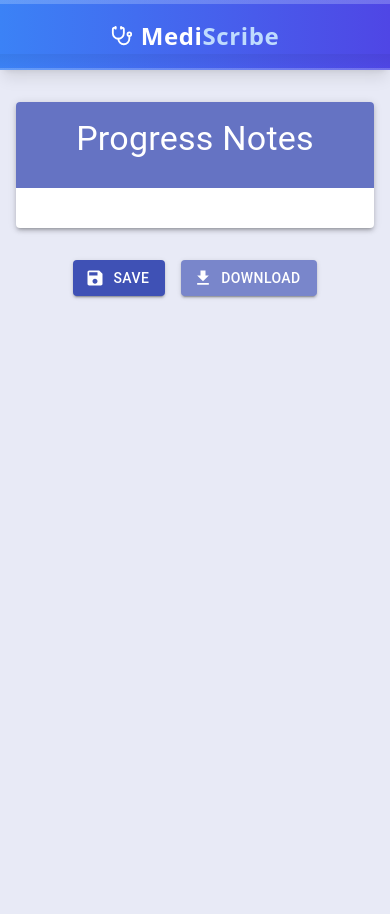
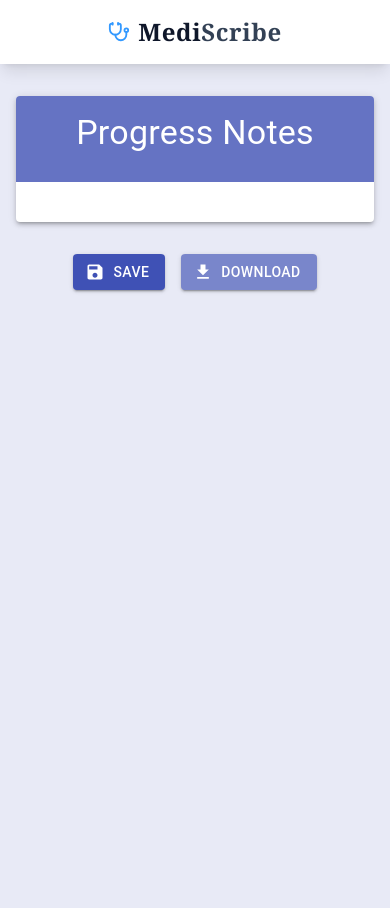
Before and after one commit to BTP-JIO/Dictation-App-for-Healthcare-Business-Final, a React (Vite) app: page /progress in a window 390 px wide. Built offline with nearby package versions, Linux system fonts and the light colour scheme; what @react-pdf/renderer would draw is missing.

Commit message:
feat: microphone with a pulsating effect

```diff
--- a/index.html
+++ b/index.html
@@ -4,7 +4,14 @@
     <meta charset="UTF-8" />
     <link rel="icon" type="image/svg+xml" href="/vite.svg" />
     <meta name="viewport" content="width=device-width, initial-scale=1.0" />
-    <title>Vite + React</title>
+    <link rel="preconnect" href="https://fonts.googleapis.com" />
+    <link rel="preconnect" href="https://fonts.gstatic.com" crossorigin />
+    <link
+      href="https://fonts.googleapis.com/css2?family=Inter:wght@100;200;300;400;500;600;700&display=swap"
+      rel="stylesheet"
+    />
+
+    <title>MediScribe</title>
   </head>
   <body>
     <div id="root"></div>
--- a/src/components/Header.jsx
+++ b/src/components/Header.jsx
@@ -20,15 +20,15 @@
   const userDetails = JSON.parse(localStorage.getItem("userDetails"));
 
   return (
-    <header className="relative">
-      <div className="bg-gradient-to-r from-blue-500 to-indigo-600 shadow-lg">
-        <div className="h-1 bg-gradient-to-r from-blue-200 to-indigo-200 opacity-30" />
+    <header className="relative font-serif">
+      <div className="bg-[#ffffff] shadow-lg">
+        {/* <div className="h-1 bg-gradient-to-r from-blue-200 to-indigo-200 opacity-30" /> */}
         <div className="py-4 px-6 flex items-center justify-between">
           <div className="flex-1" />
           <div className="flex items-center space-x-2">
-            <Stethoscope size={22} className="text-white" />
-            <h1 className="text-2xl font-bold text-white tracking-wide">
-              Medi<span className="text-blue-200">Scribe</span>
+            <Stethoscope size={22} className="text-[#3399FF]" />
+            <h1 className="text-2xl font-bold text-slate-900 tracking-wide">
+              Medi<span className="text-slate-700">Scribe</span>
             </h1>
           </div>
           {userDetails ? (
@@ -41,9 +41,9 @@
             <div className="flex-1" />
           )}
         </div>
-        <div className="h-0.5 bg-gradient-to-r from-blue-200 to-indigo-200 opacity-30" />
+        {/* <div className="h-0.5 bg-gradient-to-r from-blue-200 to-indigo-200 opacity-30" /> */}
       </div>
-      <div className="absolute bottom-0 left-0 right-0 h-4 bg-gradient-to-b from-black/5 to-transparent" />
+      {/* <div className="absolute bottom-0 left-0 right-0 h-4 bg-gradient-to-b from-black/5 to-transparent" /> */}
     </header>
   );
 };
--- a/src/components/RecordButton.jsx
+++ b/src/components/RecordButton.jsx
@@ -5,6 +5,7 @@
 import { Buffer } from "buffer";
 import { downSampleBuffer } from "../utils/getDownSampleBuffer";
 import { formatTime } from "../utils/formatTime";
+import { motion } from "framer-motion";
 
 export const RecordButton = ({
   setIsRecording,
@@ -158,15 +159,26 @@
       </div>
 
       <div className="flex flex-col gap-2 items-center">
-        <button
+        <motion.button
           onClick={handleToggleRecording}
-          className="bg-gradient-to-r from-[#80bfff] to-[#738aff] hover:opacity-80 text-white font-bold p-4 rounded-full shadow-xl shadow-purple-200 mb-4 transition-all duration-300 ease-in-out transform hover:scale-105">
+          className="relative bg-[#33CCFF] hover:opacity-80 text-white font-bold p-4 rounded-full shadow-xl mb-4 transition-all duration-300 ease-in-out transform hover:scale-105"
+        >
+          {/* Radiating effect when recording */}
+          {status === "recording" && (
+            <motion.span
+              className="absolute inset-0 w-full h-full bg-[#33CCFF] opacity-50 rounded-full"
+              animate={{ scale: [1, 1.8], opacity: [0.5, 0] }}
+              transition={{ duration: 1.2, repeat: Infinity, ease: "easeOut" }}
+            />
+          )}
+
+          {/* Mic or Pause Icon */}
           {status === "recording" ? (
-            <CirclePause size={32} className="text-red-600" />
+            <CirclePause size={32} className="text-red-400 relative z-10" />
           ) : (
-            <Mic size={32} className="text-white" />
+            <Mic size={32} className="text-white relative z-10" />
           )}
-        </button>
+        </motion.button>
 
         <div className="text-lg font-semibold mb-2 text-center bg-gradient-to-r from-[#5badff] to-[#6781ff] bg-clip-text text-transparent">
           {formatTime(recordingTime)}
--- a/src/pages/Dictate.jsx
+++ b/src/pages/Dictate.jsx
@@ -4,7 +4,10 @@
 import { Alert, AlertDescription } from "../components/ui/Alert";
 import "./Dictate.css";
 import { redirect, useLoaderData } from "react-router-dom";
-import { getStoredTranscription, saveTranscription } from "../utils/transcriptionStorage";
+import {
+  getStoredTranscription,
+  saveTranscription,
+} from "../utils/transcriptionStorage";
 
 export const dictateLoader = () => {
   const userDetails = JSON.parse(localStorage.getItem("userDetails"));
@@ -35,12 +38,12 @@
   }, [transcription]);
 
   return (
-    <div className="bg-[#6881fd]/10 h-[90vh] w-screen flex justify-center items-center py-6">
+    <div className="bg-[#ffffff]/10 h-[90vh] w-screen flex justify-center items-center py-6 font-sans font-light">
       <div className="mx-auto">
         <div className="flex flex-col md:flex-row justify-center items-center gap-8 h-[600px]">
           {/* Visualizer Card */}
           <div className="min-w-[300px] md:min-w-[400px] border border-[#9DCEFF] bg-[#ecf5ff] bg-opacity-80 backdrop-blur-md rounded-lg shadow-lg p-6 flex flex-col justify-between h-full">
-            <div className="bg-gradient-to-r from-[#61b0ff] to-[#6881fd] text-white text-center py-2 rounded-md">
+            <div className="bg-[#3399FF] text-white text-center py-2 rounded-md">
               <h2 className="text-xl font-semibold">Audio Recorder</h2>
             </div>
             <div className="mt-2 flex flex-col items-center">
@@ -61,7 +64,7 @@
 
           {/* Transcription Card */}
           <div className="min-w-[400px] md:w-[800px] bg-gradient-to-r from-[#9DCEFF]/30 to-[#92A3FD]/30 bg-opacity-80 backdrop-blur-md border border-[#9DCEFF] rounded-lg shadow-lg p-6 flex flex-col h-full">
-            <div className="bg-gradient-to-r from-[#61b0ff] to-[#6881fd] text-white text-center py-2 rounded-md">
+            <div className="bg-[#3399FF] text-white text-center py-2 rounded-md">
               <h2 className="text-xl font-semibold">Real-Time Transcription</h2>
             </div>
             {error && (
@@ -70,7 +73,7 @@
               </Alert>
             )}
             <textarea
-              className={`w-full h-full text-slate-900 font-mono mt-4 p-4 bg-white border border-indigo-300 rounded-lg resize-none ${
+              className={`w-full h-full text-slate-900 font-mono mt-4 p-4 bg-indigo-50 border border-indigo-300 rounded-lg resize-none ${
                 isRecording ? "animate-glow caret-yellow-400 caret-glow" : ""
               }`}
               value={transcription}
--- a/tailwind.config.js
+++ b/tailwind.config.js
@@ -3,6 +3,12 @@
   content: ["./index.html", "./src/**/*.{js,ts,jsx,tsx}"],
   theme: {
     extend: {
+      fontFamily: {
+        sans: ["Inter", "sans-serif"], // Default UI
+        manrope: ["Manrope", "sans-serif"], // Light and elegant
+        outfit: ["Outfit", "sans-serif"], // Sleek and modern
+        urbanist: ["Urbanist", "sans-serif"], // Futuristic feel
+      },
       keyframes: {
         glow: {
           "0%, 100%": { boxShadow: "0 0 4px rgba(225, 255, 0, 0.8)" },
```
